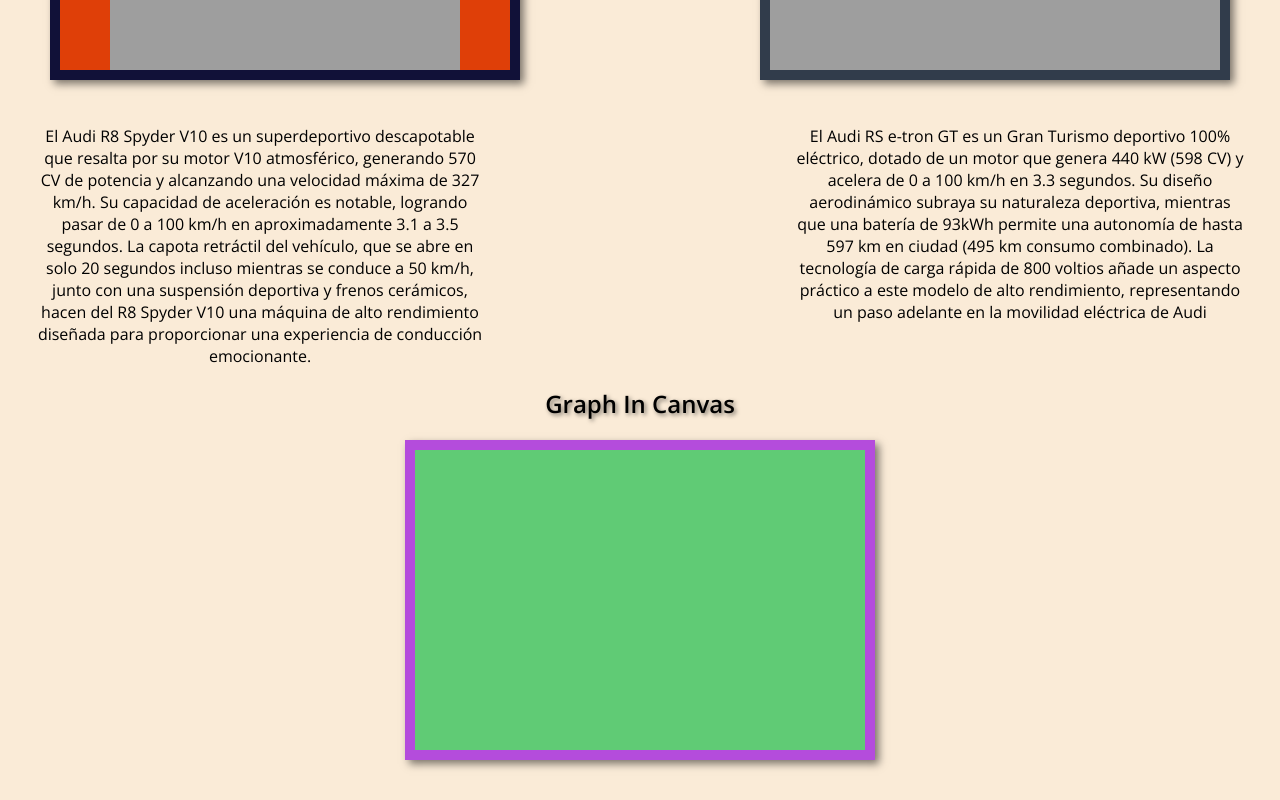
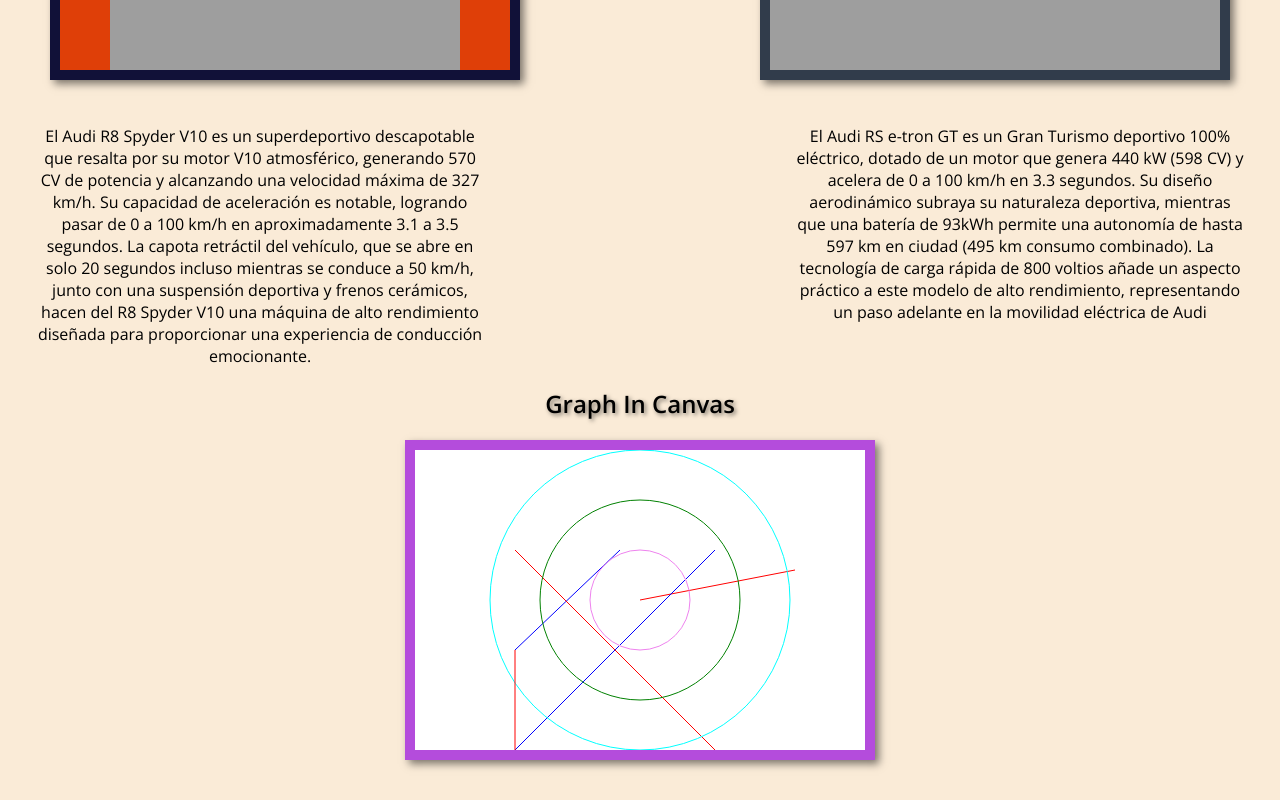
Before and after one commit to Ryota86/ARUKAY, a plain HTML site: page Sesion #8 y #9/index.html in a window 1280 px wide. Shown: the part 1064-1864 px from the top of the page. Drawn offline with nearby package versions, Linux system fonts and the light colour scheme.

Commit message:
Sesion #9

```diff
--- a/Sesion #8/script.js
+++ b/Sesion #8 y #9/script.js
@@ -131,3 +131,43 @@
 paper4.fillRect(0, 0, 450, 300);
 
 // #endregion
+
+// ==========================
+//        CANVAS 5
+// ==========================
+
+// #region CANVAS 5
+
+var canvas5 = document.getElementById("canvas5");
+var paper5 = canvas5.getContext("2d");
+
+drawLines("red", 225, 150, 380, 120);
+drawLines("blue", 205, 100, 100, 200);
+drawLines("red", 100, 100, 300, 300);
+drawLines("blue", 300, 100, 100, 300);
+
+drawCircle("Green", 225, 150, 100);
+drawCircle("violet", 225, 150, 50);
+drawCircle("cyan", 225, 150, 150)
+
+drawLines("Red", 100, 200, 100, 300)
+
+function drawLines(color, initialX, initialY, finalX, finalY){
+    paper5.beginPath();
+    paper5.strokeStyle = color;
+    paper5.moveTo(initialX, initialY);
+    paper5.lineTo(finalX, finalY);
+    paper5.stroke();
+    paper5.closePath();
+}
+
+function drawCircle(color, centerX, centerY, radius){
+    paper5.beginPath();
+    paper5.strokeStyle = color;
+    paper5.arc(centerX, centerY, radius, 0, 2 * Math.PI);
+    paper5.stroke();
+    paper5.closePath();
+}
+
+
+// #endregion
--- a/Sesion #8/style.css
+++ b/Sesion #8 y #9/style.css
@@ -27,7 +27,6 @@
     text-align: center;
     width: 450px;
     margin: auto;
-
 }
 
 h2:hover {
@@ -83,6 +82,6 @@
 }
 
 #canvas5 {
-    background-color: rgb(96, 203, 117);
+    background-color: rgb(255, 255, 255);
     border: 10px solid rgb(180, 76, 220);
 }
```
Also changed, not shown: Sesion #8 y #9/index.html (renamed from Sesion #8/index.html).
